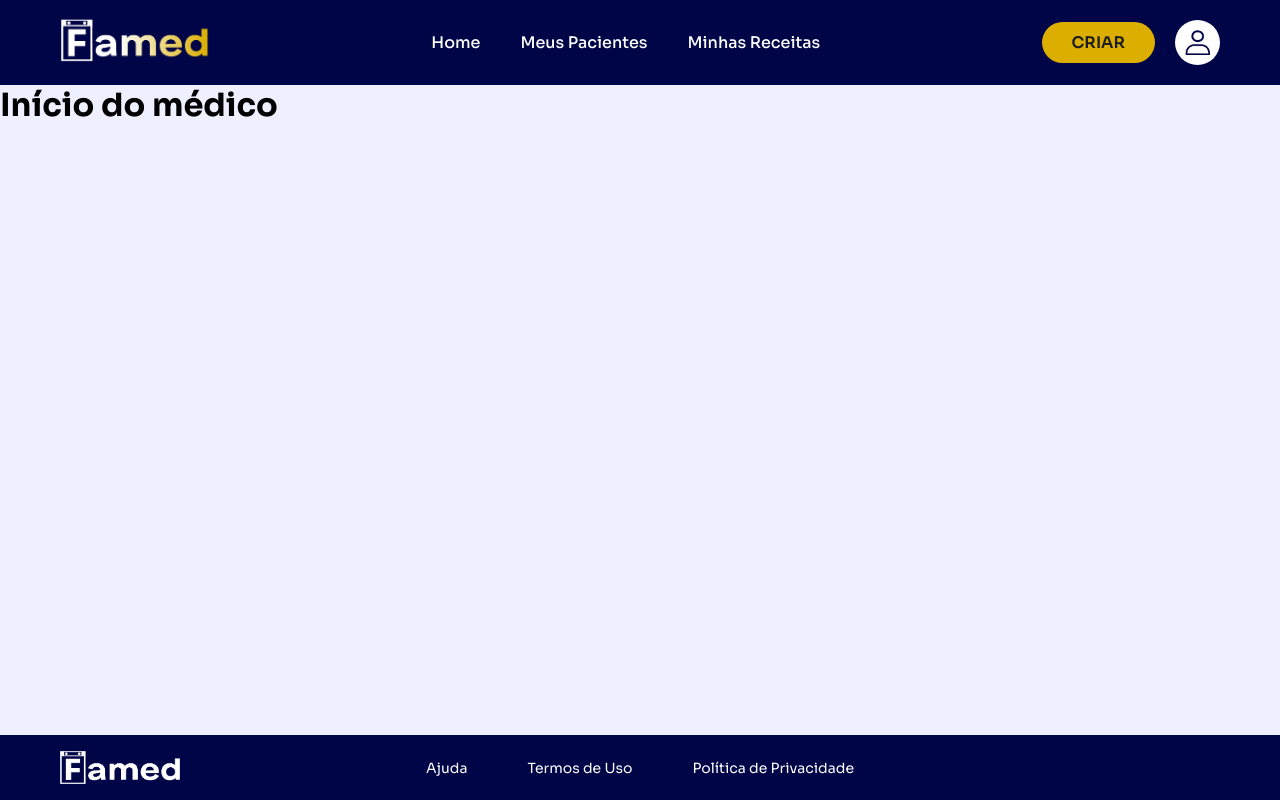
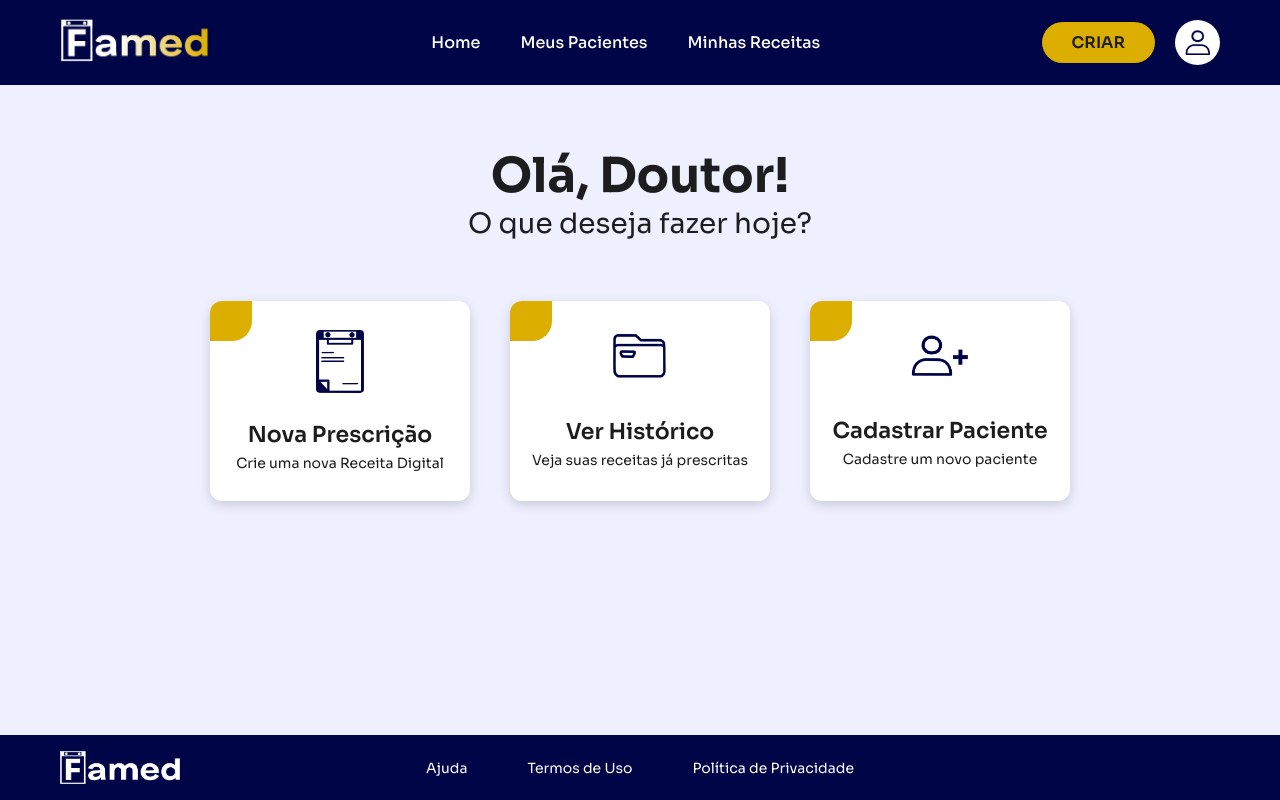
Before and after one commit to DevSilasFelipe/Famed, a React (Vite) app in the folder frontend/: page /medico in a window 1280 px wide. Built offline with nearby package versions, Linux system fonts and the light colour scheme.

Commit message:
feat: cria página inicial do médico

```diff
--- a/frontend/src/App.tsx
+++ b/frontend/src/App.tsx
@@ -1,12 +1,13 @@
 import { BrowserRouter, Routes, Route } from "react-router-dom";
 import MedicoLayout from "./layouts/MedicoLayout";
+import Inicio from "./pages/medico/Inicio";
 
 export default function App() {
   return (
     <BrowserRouter>
       <Routes>
         <Route path="/medico" element={<MedicoLayout />}>
-          <Route index element={<h1>Início do médico</h1>} />
+          <Route index element={<Inicio />} />
           <Route path="pacientes" element={<h1>Meus Pacientes</h1>} />
           <Route path="receitas" element={<h1>Minhas Receitas</h1>} />
           <Route path="prescricao" element={<h1>Nova Prescrição</h1>} />
--- /dev/null
+++ b/frontend/src/pages/medico/Inicio.module.css
@@ -0,0 +1,89 @@
+.pagina {
+    display: flex;
+    flex-direction: column;
+    align-items: center;
+    padding-top: 60px;
+}
+
+.titulo {
+    text-align: center;
+    margin-bottom: 60px;
+}
+
+.titulo h1 {
+    font-size: 48px;
+    color: #1d1d1d;
+}
+
+.titulo p {
+    font-size: 28px;
+    color: #1d1d1d;
+}
+
+.cards {
+    display: flex;
+    gap: 40px;
+    flex-wrap: wrap;
+    justify-content: center;
+    margin-bottom: 20px;
+}
+
+.card {
+    width: 260px;
+    height: 200px;
+    background-color: #ffffff;
+    border-radius: 12px;
+    text-decoration: none;
+    color: #1d1d1d;
+    position: relative;
+    display: flex;
+    flex-direction: column;
+    align-items: center;
+    justify-content: center;
+    box-shadow: 0px 4px 12px rgba(0, 0, 0, 0.15);
+    transition: 0.3s ease;
+}
+
+.card:hover {
+    transform: scale(1.05);
+}
+
+.forma {
+    width: 42px;
+    height: 40px;
+    background-color: #dbae00;
+    position: absolute;
+    top: 0;
+    left: 0;
+    border-radius: 12px 0px 20px 0px;
+}
+
+.card img {
+    width: 58px;
+    margin-bottom: 40px;
+}
+
+.card img.prancheta {
+    width: 48px;
+    margin-bottom: 28px;
+}
+
+.card h2 {
+    font-size: 22px;
+    margin-bottom: 6px;
+    font-weight: 600;
+}
+
+.card p {
+    font-size: 14px;
+}
+
+@media (max-width: 950px) {
+    .titulo h1 {
+    font-size: 36px;
+    }
+
+    .titulo p {
+    font-size: 20px;
+    }
+}
--- /dev/null
+++ b/frontend/src/pages/medico/Inicio.tsx
@@ -0,0 +1,40 @@
+import { Link } from "react-router-dom";
+import styles from "./Inicio.module.css";
+
+export default function Inicio() {
+    return (
+    <div className={styles.pagina}>
+        <div className={styles.titulo}>
+        <h1>Olá, Doutor!</h1>
+        <p>O que deseja fazer hoje?</p>
+        </div>
+
+        <section className={styles.cards}>
+        <Link to="/medico/prescricao" className={styles.card}>
+            <div className={styles.forma}></div>
+            <img
+            src="/img/prescricao.png"
+            alt="Nova Prescrição"
+            className={styles.prancheta}
+            />
+            <h2>Nova Prescrição</h2>
+            <p>Crie uma nova Receita Digital</p>
+        </Link>
+
+        <Link to="/medico/receitas" className={styles.card}>
+            <div className={styles.forma}></div>
+            <img src="/img/historico.png" alt="Ver Histórico" />
+            <h2>Ver Histórico</h2>
+            <p>Veja suas receitas já prescritas</p>
+        </Link>
+
+        <Link to="/medico/pacientes" className={styles.card}>
+            <div className={styles.forma}></div>
+            <img src="/img/paciente.png" alt="Cadastrar Paciente" />
+            <h2>Cadastrar Paciente</h2>
+            <p>Cadastre um novo paciente</p>
+        </Link>
+        </section>
+    </div>
+    );
+}
```
